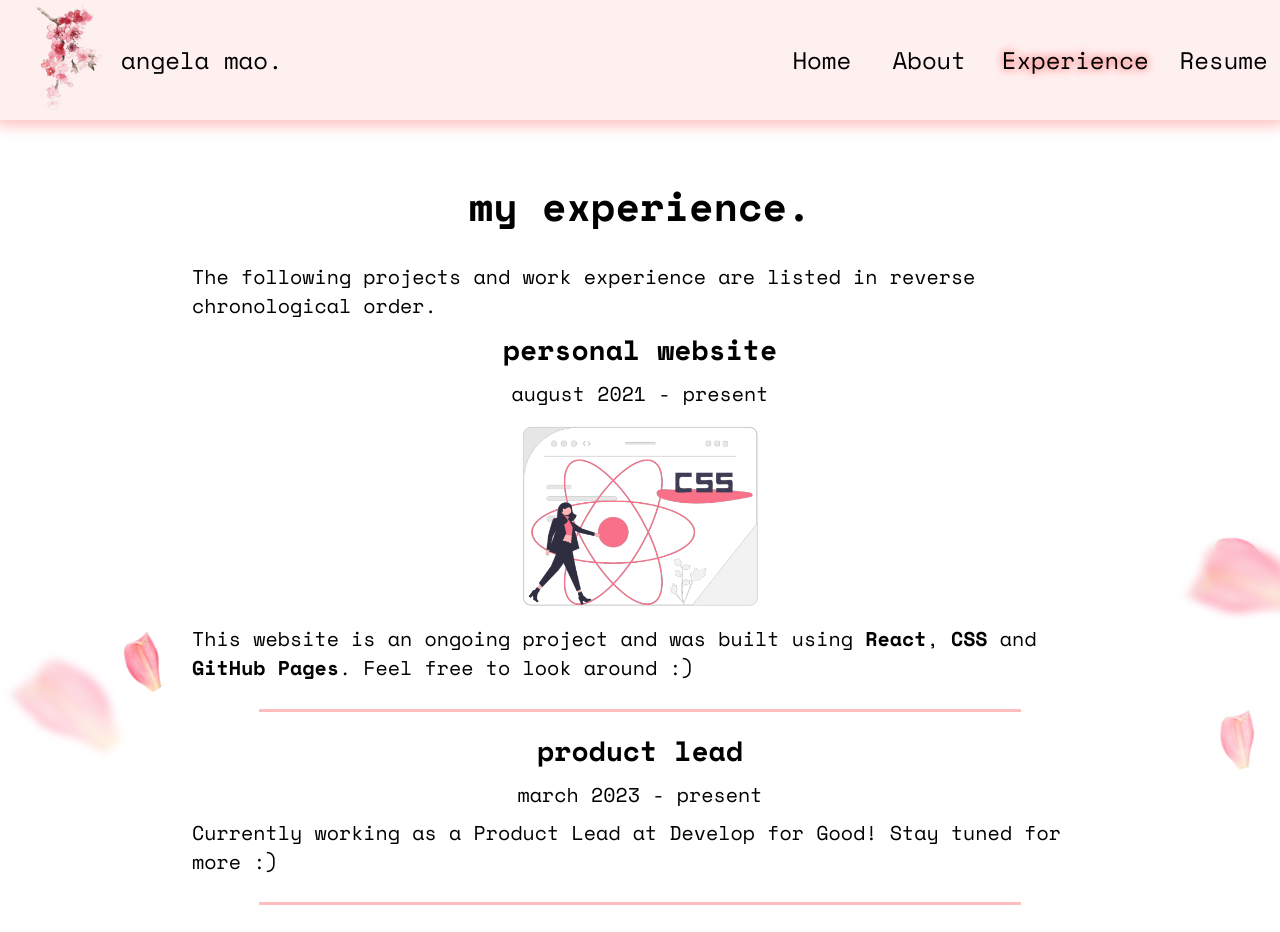
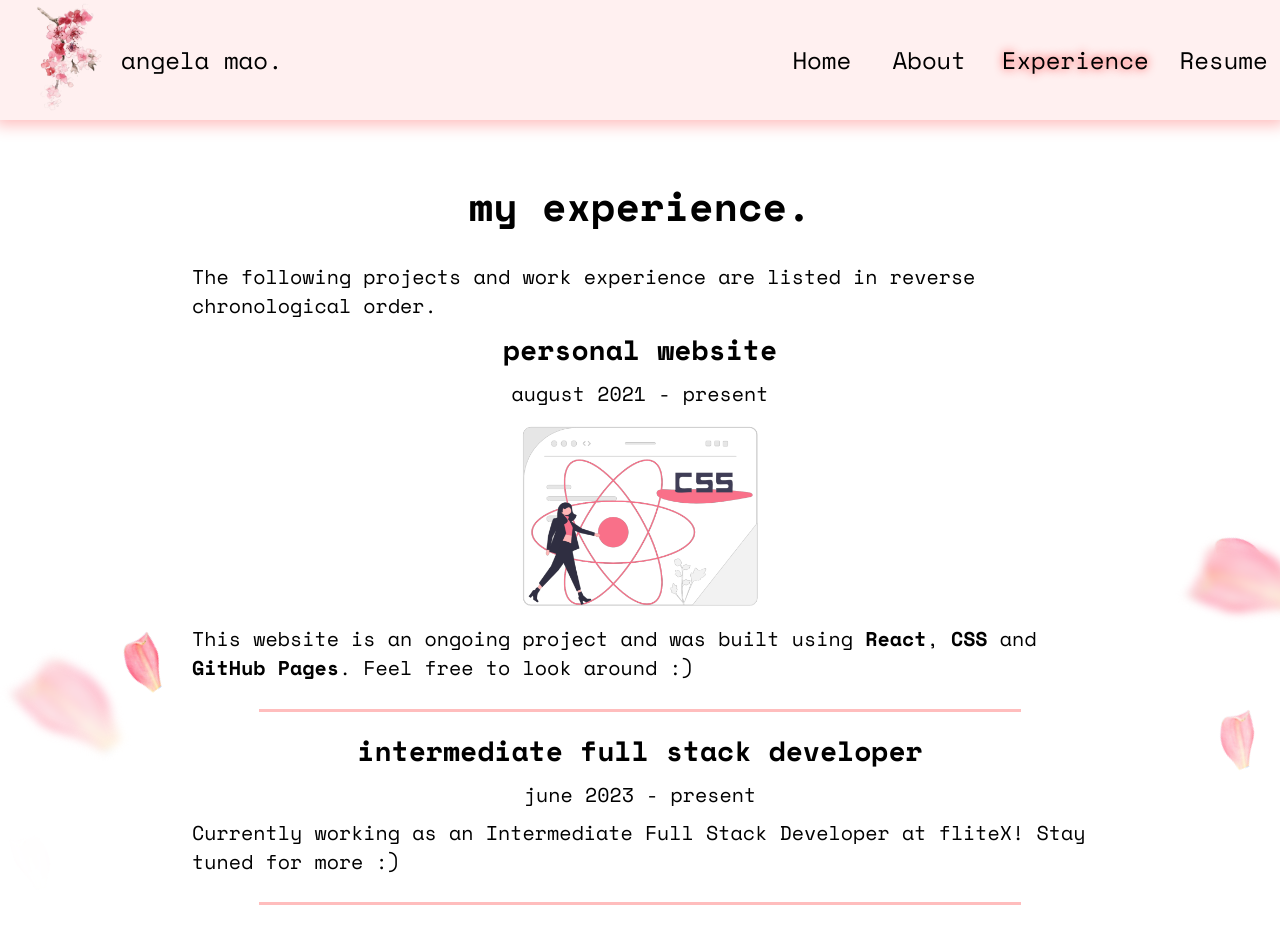
Before and after one commit to angela-mao/angela-mao.github.io, a React (Create React App) app: page /#/experience in a window 1280 px wide. Shown: the top 932 px of the page. Built offline with nearby package versions, Linux system fonts and the light colour scheme; a web font is replaced by a local one.

Commit message:
Added Summer 2023 internships

```diff
--- a/src/pages/Experience.js
+++ b/src/pages/Experience.js
@@ -25,6 +25,14 @@ const Experience = () => {
                     <p>
                         This website is an ongoing project and was built using <b>React</b>, <b>CSS</b> and
                         <b> GitHub Pages</b>. Feel free to look around :)
+                    </p>
+                </div>
+                <div className="divider"></div>
+                <h2>intermediate full stack developer</h2>
+                <p className="dates">june 2023 - present</p>
+                <div className="paragraphs">
+                    <p>
+                        Currently working as an Intermediate Full Stack Developer at fliteX! Stay tuned for more :)
                     </p>
                 </div>
                 <div className="divider"></div>
```
